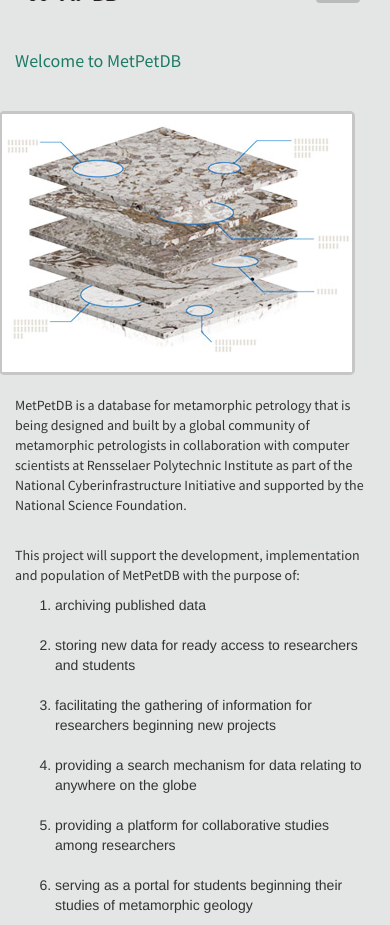
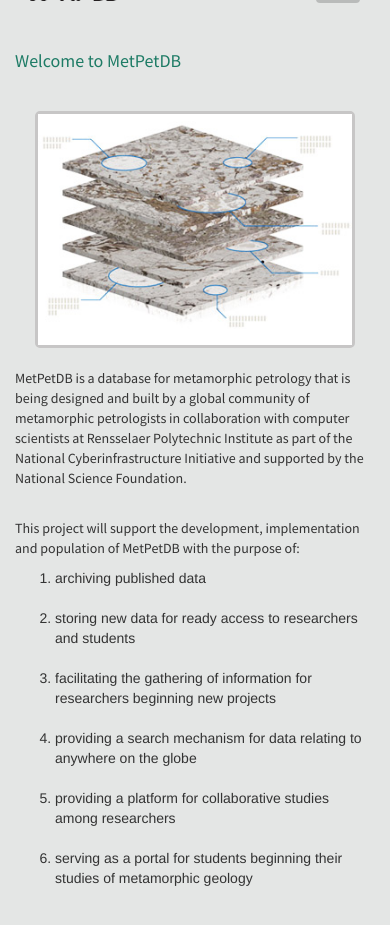
Before and after one commit to metpetdb/interface_v2, a Flask app: page / in a window 390 px wide. Shown: the part 174-1099 px from the top of the page. After the commit the page ends 1060 px from the top, so only its background shows below. Run offline with Flask 2, Linux system fonts and the light colour scheme; parts of the project's set-up code (start-up, migrations or seed data) failed here and were passed over; some libraries are stand-ins or nearby versions.

Commit message:
slices resizing

```diff
--- a/static/css/base.css
+++ b/static/css/base.css
@@ -379,11 +379,11 @@
  }
 }
 
-@media (max-width: 510px)
+@media (max-width: 450px)
 {
- #slices
+ #slices img
  {
-
-
+  width: 100%;
+  height: auto;
  }
 }
```
